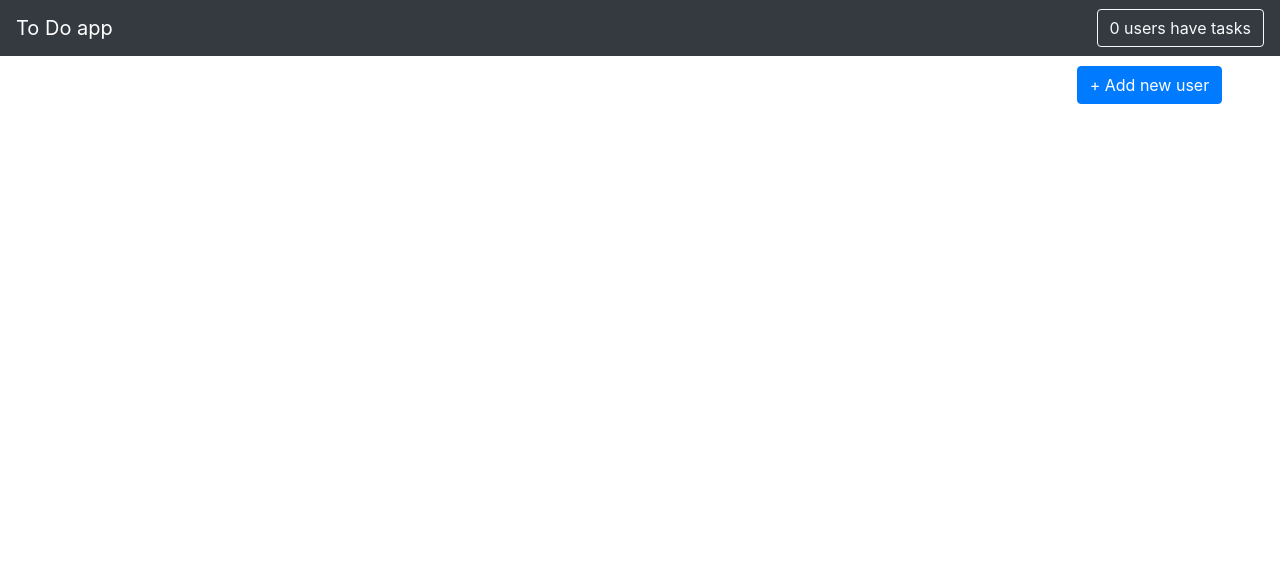
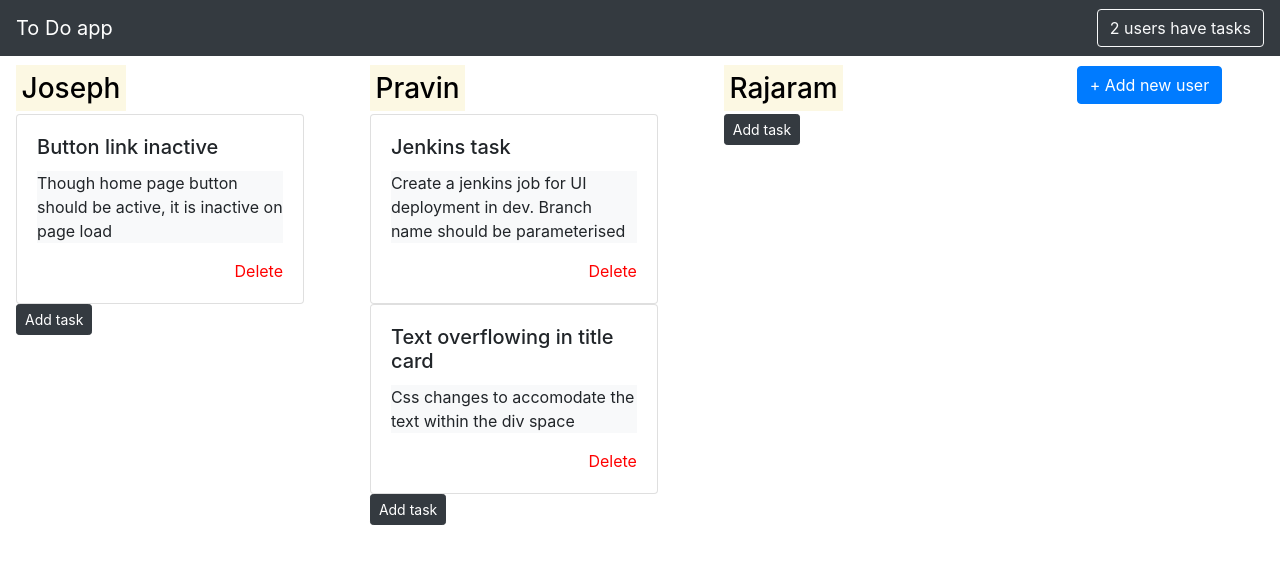
Before and after one commit to JosephPravin/to-do, a React (Create React App) app: page / in a window 1280 px wide. Shown: the top 564 px of the page. Built offline with nearby package versions, Linux system fonts and the light colour scheme.

Commit message:
moving data to new file

```diff
--- a/src/App.js
+++ b/src/App.js
@@ -2,34 +2,36 @@ import React, { Component } from "react";
 import './App.css';
 import Users from './components/users';
 import AddUser from './components/addUser';
-import NavBar from './components/navBar'
+import NavBar from './components/navBar';
+import users from './data/users.json'
 
 class App extends Component {
   state = {
-    users: []
+    users: Array
+  };
+
+  constructor(props) {
+    super(props);
+    this.state = { users };
   };
 
   handleAddUser = user => {
     console.log(`New user ${user} added..`);
     const users = [...this.state.users];
-    users.push({name: user, tasks: []})
+    users.push({id:users.length+1,name: user, tasks: []})
     this.setState({ users });
   }
 
   handleAddTask = (user, task) => {
     const users = [...this.state.users];
     const index = users.findIndex(u=>u.name===user);
-    console.log(`Adding task ${task} for user ${user} at index ${index}`);
-    console.log(users[index].tasks);
     users[index].tasks.push(task);
-    console.log(users[index].tasks);
     this.setState({users: users})
   }
 
   handleDeleteTask = (user, task) => {
     const users = [...this.state.users];
     const userIndex = users.findIndex(u=>u.name===user);
-    console.log(users[userIndex].tasks.indexOf(users[userIndex].tasks.filter(t => t.title === task.title)[0]));
     const taskIndex = users[userIndex].tasks.indexOf(users[userIndex].tasks.filter(t => t.title === task.title)[0]);
     users[userIndex].tasks.splice(taskIndex, 1);
     this.setState({users})
@@ -39,7 +41,7 @@ class App extends Component {
     return (
 
         <div>
-        <NavBar header="To Do app" users={this.state.users}></NavBar>
+        <NavBar header="To Do app" users={ this.state.users }></NavBar>
 
         <div className="row">
           <div className="col-10"><Users users={this.state.users} onAddTask={this.handleAddTask} onDeleteTask={this.handleDeleteTask}/></div>
--- a/src/components/users.jsx
+++ b/src/components/users.jsx
@@ -10,7 +10,7 @@ class Users extends Component {
             <div className="row">
                 {
                     users.map(user => (
-                        <User className="col" name={user.name} tasks={user.tasks} onAddTask={onAddTask} onDeleteTask={onDeleteTask}></User>
+                        <User key={user.id} className="col" name={user.name} tasks={user.tasks} onAddTask={onAddTask} onDeleteTask={onDeleteTask}></User>
                     ))
                 }
             </div>
--- /dev/null
+++ b/src/data/users.json
@@ -0,0 +1,30 @@
+[
+    {
+    "id":"1",
+    "name": "Joseph",
+    "tasks": [
+        {
+            "title": "Button link inactive",
+            "description": "Though home page button should be active, it is inactive on page load"
+        }
+    ]
+    },
+    {
+    "id":"2",
+    "name": "Pravin",
+    "tasks": [
+            {
+                "title": "Jenkins task",
+                "description": "Create a jenkins job for UI deployment in dev. Branch name should be parameterised"
+            },{
+                "title": "Text overflowing in title card",
+                "description": "Css changes to accomodate the text within the div space"
+            }
+        ]
+    },
+    {
+    "id":"3",
+    "name": "Rajaram",
+    "tasks": []
+    }
+]
```
